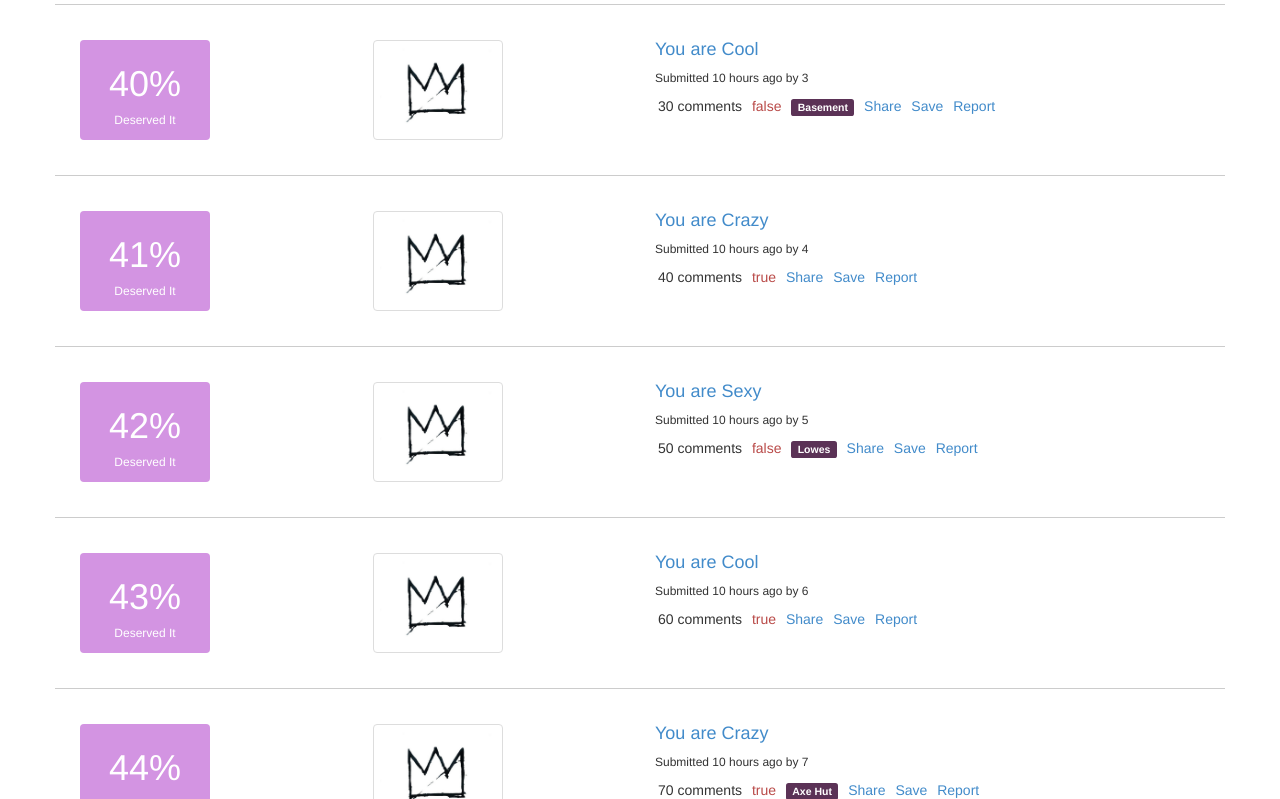
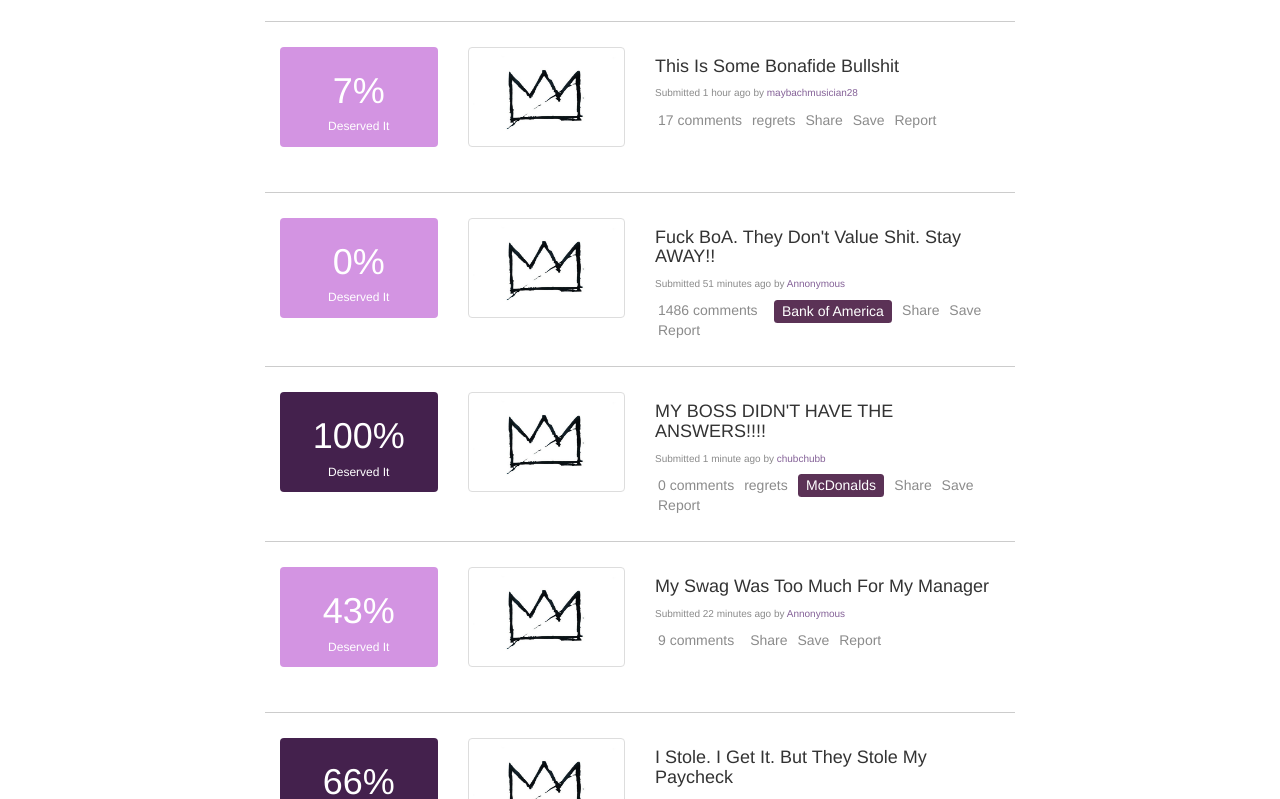
Before and after one commit to jdelossa/axehut, a plain HTML site: page index.html in a window 1280 px wide. Shown: the part 686-1485 px from the top of the page. Drawn offline with Linux system fonts and the light colour scheme.

Commit message:
Completed index.html w/ cs changes

```diff
--- a/css/scss/style.scss
+++ b/css/scss/style.scss
@@ -1,9 +1,16 @@
 @import "bootstrap.scss";
 
-$base-color: #856298;
-$lightest-color: #d394e2;
-$darkest-color: #5B3256;
+/* Grays */
+$mine-shaft: #333333;
+$gray: #8b8b8b;
+/* Purples */
+$trendy-pink: #856298; /*Base Color*/
+$lavender: #d394e2; /*Hightlight Color*/
+$bossanova: #44214d; /*Hightlight Color 2*/
+$finn: #5B3256; /*Footer*/
+/* Basics */
 $white: #ffffff;
+$off-white: #cdcdcd;
 
 /******************************* HTML Elements *******************************/
 html, body {
@@ -16,8 +23,7 @@ html {
 }
 body {
     margin: 0;
-    margin-bottom: 250px; /* Margin bottom by footer height */
-    background-image: url('../../axehut/images/geometry2.png');
+    margin-bottom: 220px; /* Margin bottom by footer height */
     background-size: cover;
     background-position: center;
     background-repeat: no-repeat;
@@ -32,7 +38,7 @@ ul {
 /******************************* Navbar fixed top *******************************/
 .navbar-fixed-top {
 	.fa {
-		color: $base-color;
+		color: $trendy-pink;
 		font-size: 1.3em;
 	}
     .navbar-brand{
@@ -45,35 +51,56 @@ ul {
 /******************************* Header static top *******************************/
 .header-default {
 	@extend .navbar-default;
-	background-color: $base-color;
+	background-color: $trendy-pink;
 	height: 30vh;
 }
 .header-static-top {
 	@extend .navbar-static-top;
-    h3 {
+    h2 {
         position: absolute;
-        top: 125px;
+        top: 110px;
         color: $white;
         text-align: center;
         width: 100%;
         text-transform: uppercase;
+        font-weight: 200;
     }
 }
-
+/******************************* Universal Styles *******************************/
+/*sSeparator*/
+    .separator:after {
+        border-bottom: solid 1px #ccc;
+        display: block;
+        margin: 50px 0;
+        position: relative;
+        top: 25px;
+    }
 /******************************* Section *******************************/
 .feed-section, .story-section {
     height: 100%;
     text-align: center;
     background: #fff;
+    overflow-y: hidden;
 }
+.feed-section {
+    /*Search*/
+    .input-group {
+        margin: 50px 0 0 0;
 
-/******************************* Universal Styles *******************************/
-.input-group {
-	margin: 50px 0;
+        .form-control {
+            height: 45px;
+            font-size: 22px;
+            width: 95%;
         }
+        .btn {
+            padding: 9px 20px;
+            font-size: 18px;
+            border-radius: 6px !important;
+        }
+    }
+    /*Post Rating*/
     .rating {
         @extend .thumbnail;
-    background-color: $lightest-color;
         color: $white;
         display: block;
         margin: auto;
@@ -85,59 +112,66 @@ ul {
             font-size: 12px;
         }
     }
+    .deserved {
+        @extend .rating;
+        background-color: $bossanova;
+    }
+    .not-deserved {
+        @extend .rating;
+        background-color: $lavender;
+    }
+    /*Post Thumbnail*/
     .thumbnail {
-    margin: 10px !important;
-    max-width: 130px;
-    width: 130px;
         max-height: 100px;
         height: 100px;
 
          img {
             max-height: 100%;
+            width: 100%;
          }
 
     }
-.post-timestamp {
-	font-size: 12px;
+    /*Post Content*/
+    .user {
+        color: $trendy-pink;
     }
     .post-title, .post-timestamp, .inline {
         text-align: left;
     }
+    .post-title a {
+        color: $mine-shaft !important;
+        text-transform: capitalize;
+    }
+    .post-timestamp {
+        font-size: 10px;
+        color: $gray;
+    }
     .inline {
         .post-comments, .post-regrets, .post-company, .post-links {
             margin: 0 3px;
+            color: $gray;
+            font-size: 14px;
         }
         .label {
-		background-color: $darkest-color;
+            background-color: $finn;
+            color: $white;
+            font-weight: 400;
         }
     }
-.post-separator:after {
-    border-bottom: solid 1px #ccc;
-    display: block;
-    margin: 50px 0;
-    position: relative;
-    top: 25px;
 }
-
 /******************************* Footer *******************************/
 .footer {
 	padding: 40px 0;
-	/*background-color: $darkest-color;*/
-	color: $white;
+	background-color: $finn;
+	color: $off-white;
 	/* Sticky Footer Styles */
 	position: absolute;
   	bottom: 0;
   	width: 100%;
   	height: 190px;
 
-    background-color: #6f5499;
-    background-image: -webkit-gradient(linear,left top,left bottom,from(#563d7c),to(#6f5499));
-    background-image: -webkit-linear-gradient(top,#563d7c 0,#6f5499 100%);
-    background-image: -o-linear-gradient(top,#563d7c 0,#6f5499 100%);
-    background-image: linear-gradient(to bottom,#563d7c 0,#6f5499 100%);
-
 	a {
-		color: rgba($white, .7);
+		color: $off-white;
         &:hover {
             color: $white;
         }
@@ -150,32 +184,39 @@ ul {
 }
 
 /******************************* Media Queries *******************************/
+@media (min-width: 1200px){
+    .container {
+        width: 750px !important;
+    }
+}
+@media (min-width: 992px){
+    .container {
+        width: 750px !important;
+    }
+}
 @media(max-width: 767px){
     .header-default {
         margin-top: 50px;
         height: 15vh;
     }
-    .header-static-top {
-        h3 {
+    .header-static-top h2{
         top: 65px;
     }
-    }
-    .feed{
+    .feed-section{
         .col-xs-3 {
             width: 50%;
 
             .rating {
-                max-width: 450px;
                 float: right !important;
             }
             .thumbnail {
-                max-width: 450px;
                 float: left;
+                max-width: 200px;
+                width: 200px;
             }
         }
         .col-xs-6 {
             width: 100%;
-
             h4, p, a, .inline {
                 text-align: center;
             }
@@ -183,6 +224,9 @@ ul {
             .inline {
                 margin-bottom: 15px;
             }
+        }
+        .post-links {
+            display: inline-block;
         }
     }
     .footer {
@@ -197,12 +241,36 @@ ul {
         -moz-transition: background .5s ease-in-out,padding .5s ease-in-out;
         transition: background .5s ease-in-out,padding .5s ease-in-out;
     }
-
     .top-nav-collapse {
         padding: 0;
     }
 }
 @media(max-width:480px){
+    .header-default {
+        height: 13vh;
+    }
+    .header-static-top h2 {
+        font-size: 25px;
+        top: 60px;
+    }
+    .feed-section {
+        /*Search*/
+        .input-group {
+            margin: 30px 0 0 0;
+
+            .form-control {
+                font-size: 16px;
+            }
+        }
+        .col-xs-3{
+            .thumbnail {
+                max-width: 150px;
+                width: 150px;
+            }
+        }
+        .post-title {
+            margin: 0 2.5px;
+        }
         .inline {
             .post-comments, .post-regrets, .post-company, .post-links {
                 margin: 0 2.5px !important;
@@ -210,3 +278,4 @@ ul {
             }
         }
     }
+}
--- a/data/feed.json
+++ b/data/feed.json
@@ -1,117 +1,85 @@
 [
     {
-        "user": 1,
-        "rating": 38,
-        "comments": 10,
-        "title": "You are Crazy",
-        "timestamp": "10",
-        "thumbnail" : "images/crown.jpg",
-        "regrets" : false,
-        "company" : "WalMart"
+        "user": "firedguy7708",
+        "rating": 57,
+        "comments": 236,
+        "title": "My Boss Had Anger Issues And I Was Sick Of It",
+        "timestamp": "10 hours",
+        "thumbnail" : "images/crown.jpg"
     },
     {
-        "user": 2,
-        "rating": 39,
-        "comments": 20,
-        "title": "You are Sexy",
-        "timestamp": "10",
+        "user": "Annonymous",
+        "rating": 36,
+        "comments": 6,
+        "title": "People Thought I Was Weird, So I Lost My Job",
+        "timestamp": "23 minutes",
         "thumbnail" : "images/crown.jpg",
-        "regrets" : true
+        "regrets" : "regrets",
+        "company" : "Google"
     },
     {
-        "user": 3,
-        "rating": 40,
-        "comments": 30,
-        "title": "You are Cool",
-        "timestamp": "10",
+        "user": "maybachmusician28",
+        "rating": 7,
+        "comments": 17,
+        "title": "This Is Some Bonafide Bullshit",
+        "timestamp": "1 hour",
         "thumbnail" : "images/crown.jpg",
-        "regrets" : false,
-        "company" : "Basement"
+        "regrets" : "regrets"
     },
     {
-        "user": 4,
-        "rating": 41,
-        "comments": 40,
-        "title": "You are Crazy",
-        "timestamp": "10",
+        "user": "Annonymous",
+        "rating": 0,
+        "comments": 1486,
+        "title": "Fuck BoA. They Don't Value Shit. Stay AWAY!!",
+        "timestamp": "51 minutes",
         "thumbnail" : "images/crown.jpg",
-        "regrets" : true
+        "company" : "Bank of America"
     },
     {
-        "user": 5,
-        "rating": 42,
-        "comments": 50,
-        "title": "You are Sexy",
-        "timestamp": "10",
+        "user": "chubchubb",
+        "rating": 100,
+        "comments": 0,
+        "title": "MY BOSS DIDN'T HAVE THE ANSWERS!!!!",
+        "timestamp": "1 minute",
         "thumbnail" : "images/crown.jpg",
-        "regrets" : false,
-        "company" : "Lowes"
+        "regrets" : "regrets",
+        "company" : "McDonalds"
     },
     {
-        "user": 6,
+        "user": "Annonymous",
         "rating": 43,
-        "comments": 60,
-        "title": "You are Cool",
-        "timestamp": "10",
-        "thumbnail" : "images/crown.jpg",
-        "regrets" : true
+        "comments": 9,
+        "title": "My Swag Was Too Much For My Manager",
+        "timestamp": "22 minutes",
+        "thumbnail" : "images/crown.jpg"
     },
     {
-        "user": 7,
-        "rating": 44,
-        "comments": 70,
-        "title": "You are Crazy",
-        "timestamp": "10",
+        "user": "teddydaniels",
+        "rating": 66,
+        "comments": 18,
+        "title": "I Stole. I Get It. But they stole my paycheck",
+        "timestamp": "3 hours",
         "thumbnail" : "images/crown.jpg",
-        "regrets" : true,
-        "company" : "Axe Hut"
+        "regrets" : "regrets",
+        "company" : "Macys"
     },
     {
-        "user": 8,
-        "rating": 45,
-        "comments": 100,
-        "title": "You are Sexy",
-        "timestamp": "10",
-        "thumbnail" : "images/crown.jpg",
-        "regrets" : true
+        "user": "milehater40OH",
+        "rating": 98,
+        "comments": 29,
+        "title": "You seriously fired me for taking off on xmas",
+        "timestamp": "17 hours",
+        "thumbnail" : "images/crown.jpg"
     },
     {
-        "user": 9,
-        "rating": 46,
-        "comments": 90,
-        "title": "You are Cool",
-        "timestamp": "10",
+        "user": "hovit096",
+        "rating": 83,
+        "comments": 27,
+        "title": "If You Succeed, Prepare to be crucified ... ",
+        "timestamp": "2 hours",
         "thumbnail" : "images/crown.jpg",
-        "regrets" : true,
-        "company" : "Quicky"
-    },
-    {
-        "user": 10,
-        "rating": 47,
-        "comments": 80,
-        "title": "You are Crazy",
-        "timestamp": "10",
-        "thumbnail" : "images/crown.jpg",
-        "regrets" : true
-    },
-    {
-        "user": 11,
-        "rating": 48,
-        "comments": 1,
-        "title": "You are Sexy",
-        "timestamp": "10",
-        "thumbnail" : "images/crown.jpg",
-        "regrets" : true,
-        "company" : "Lord and Taylor"
-    },
-    {
-        "user": 12,
-        "rating": 49,
-        "comments": 0,
-        "title": "You are Cool",
-        "timestamp": "10",
-        "thumbnail" : "images/crown.jpg",
-        "regrets" : false
+        "regrets" : "regrets",
+        "company" : " Bloomingdales"
     }
 
 ]
--- a/index.html
+++ b/index.html
@@ -34,7 +34,7 @@
 
     <!-- Navigation -->
     <nav class="navbar navbar-default navbar-fixed-top" role="navigation">
-        <div class="container-fluid">
+        <div class="container">
             <div class="navbar-header page-scroll">
                 <button type="button" class="navbar-toggle" data-toggle="collapse" data-target=".navbar-ex1-collapse">
                     <span class="sr-only">Toggle navigation</span>
@@ -42,7 +42,7 @@
                     <span class="icon-bar"></span>
                     <span class="icon-bar"></span>
                 </button>
-                <a class="navbar-brand page-scroll" href="#page-top"><img src="#" alt="Axe Hut Logo">Axe Hut Logo</a>
+                <a class="navbar-brand page-scroll" href="#page-top">Axe Hut Logo</a>
             </div>
 
             <!-- Collect the nav links, forms, and other content for toggling -->
@@ -72,12 +72,12 @@
             </div>
             <!-- /.navbar-collapse -->
         </div>
-        <!-- /.container-fluid -->
+        <!-- /.container -->
     </nav>
 
     <!-- Header Static Top -->
     <div class="header-default header-static-top">
-        <h3>Did You Deserve The Axe?</h3>
+        <h2>Did You Deserve The Axe?</h2>
     </div>
 
     <!-- Home Section -->
@@ -85,7 +85,7 @@
 
         <!-- Search Feed -->
         <div class="container">
-            <div class="row">
+            <div class="row row-centered separator">
                 <div class="col-xs-12">
                     <div class="input-group">
                         <input id="address" type="text" placeholder="Company, username, title ..." class="form-control" data-ng-model="search.$">
@@ -99,17 +99,17 @@
 
 
         <!-- Feed -->
-        <div class="container feed" data-ng-controller="PostController">
-            <div class="row row-centered post-separator" data-ng-repeat="post in posts | filter:search:strict">
+        <div class="container" data-ng-controller="PostController">
+            <div class="row row-centered separator" data-ng-repeat="post in posts | filter:search:strict">
                 <div class="col-md-3 col-sm-3 col-xs-3">
-                    <div class="rating"><h1>{{post.rating | percentage}}<span class="text">Deserved It</span></h1></div>
+                    <div class="rating" data-ng-class="{true: 'deserved', false: 'not-deserved'}[post.rating > 50]"><h1>{{post.rating | percentage}}<span class="text">Deserved It</span></h1></div>
                 </div>
                 <div class="col-md-3 col-sm-3 col-xs-3">
                     <div class="thumbnail"><img src="images/default.png" data-ng-src="{{post.thumbnail}}" alt="Post Image"/></div>
                 </div>
                 <div class="col-md-6 col-sm-6 col-xs-6">
                     <div class="post-title"><h4><a href="story_detail.html">{{post.title}}</a></h4></div>
-                    <div class="post-timestamp"><p>Submitted {{post.timestamp}} hours ago by <span class="user">{{post.user}}</span></p></div>
+                    <div class="post-timestamp"><p>Submitted {{post.timestamp}} ago by <span class="user">{{post.user}}</span></p></div>
                     <div class="inline">
                         <span class="post-comments">{{post.comments}} comments</span>
                         <span class="post-regrets text-danger">{{post.regrets}}</span>
@@ -183,7 +183,7 @@
 
     <!-- Footer -->
     <div class="footer">
-        <div class="container-fluid">
+        <div class="container">
             <div class="row row-centered">
                 <div class="col-sm-12">
                     <ul class="footer-nav">
--- a/js/app.js
+++ b/js/app.js
@@ -16,6 +16,8 @@ app.controller("PostController", function($scope, $http) {
   searchAll.sendKeys('i');
 });
 
+var rating;
+
 angular.module('percentage', [])
     .filter('percentage', ['$window', function ($window) {
         return function (input, decimals, suffix) {
```
Also changed, not shown: story_detail.html (+3 -3 lines), css/style.css. Lines whose indentation alone changed are shown as unchanged.
